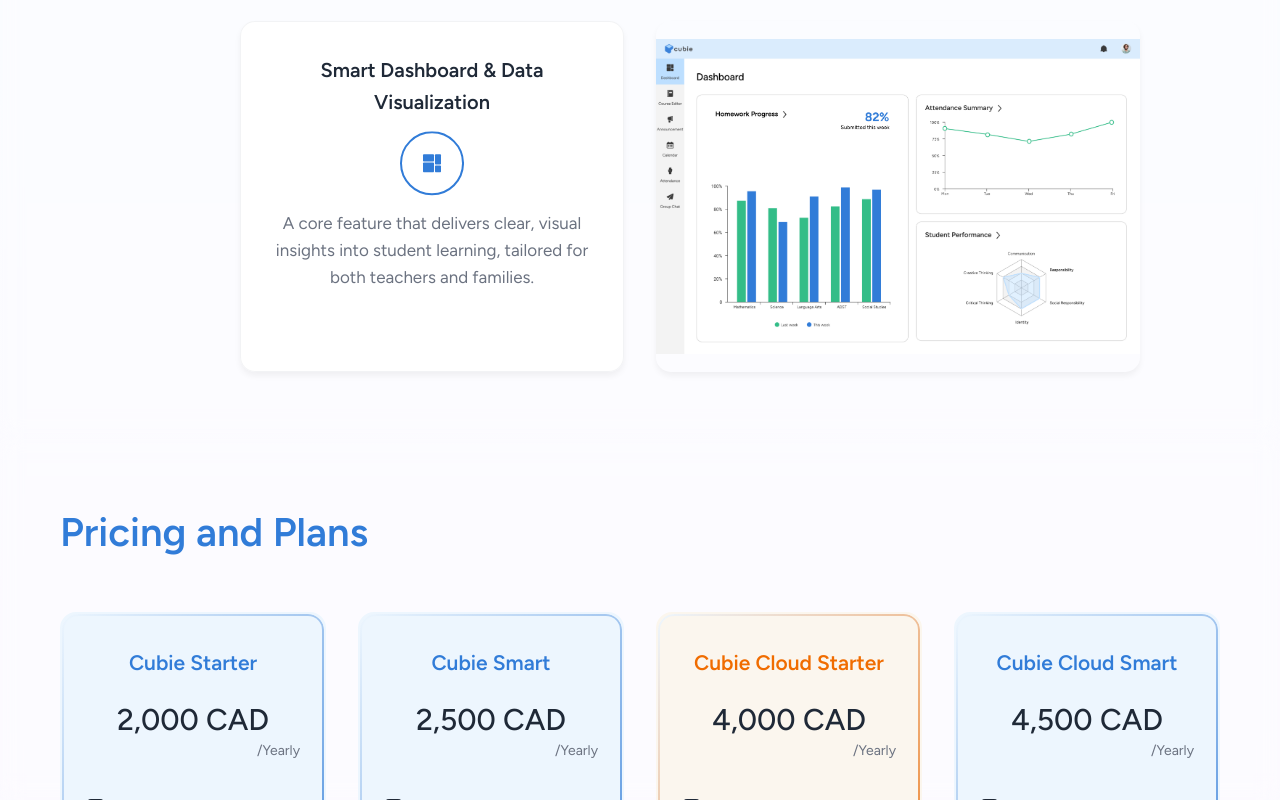
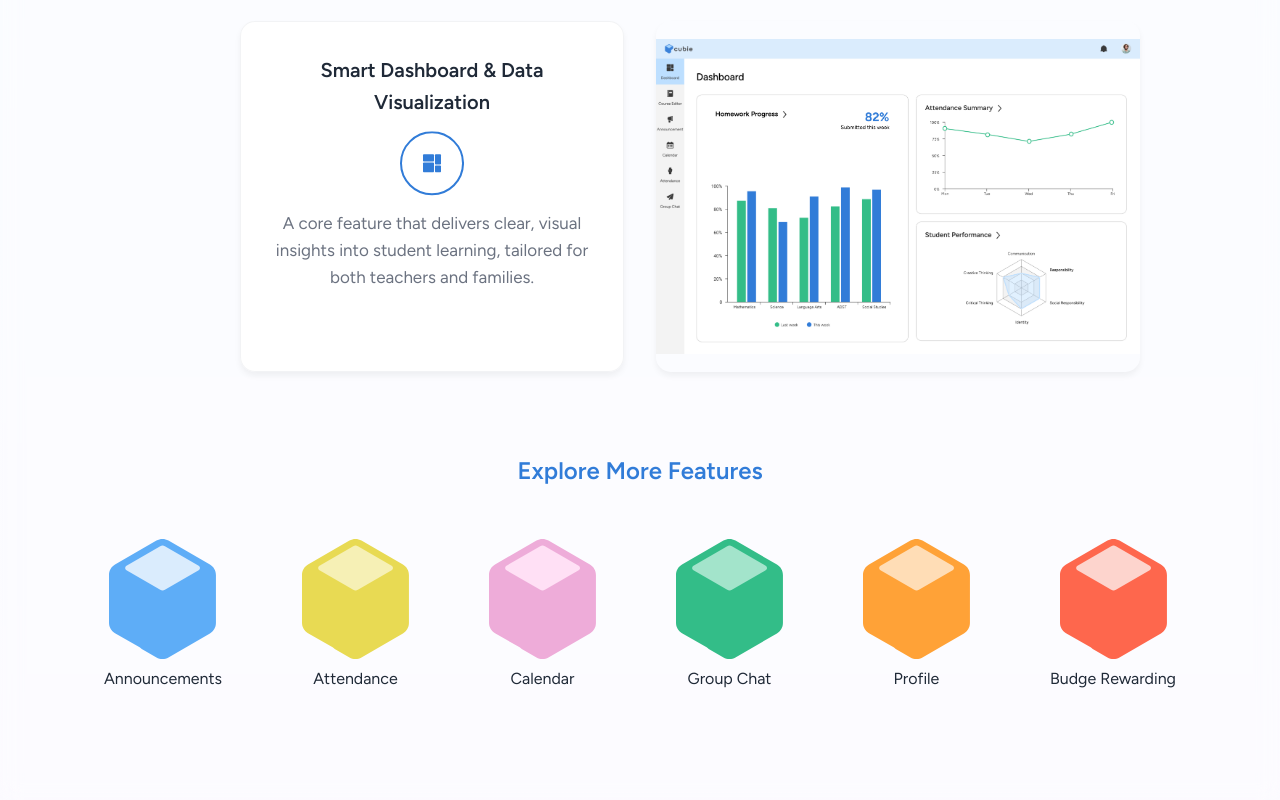
Before and after one commit to NaomimoaN/cubie-learning, a plain HTML site: page index.html in a window 1280 px wide. Shown: the part 2000-2800 px from the top of the page. Drawn offline with Linux system fonts and the light colour scheme; animation ran at ten frames a second.

Commit message:
integrated sub feature button, added cute animation

```diff
--- a/index.html
+++ b/index.html
@@ -226,8 +226,72 @@
           <!-- ========= -->
         </div>
       </div>
+      <!-- Sub Features Section -->
+      <section class="sub-features" id="sub-features">
+        <div class="container">
+          <!-- ==title=== -->
+          <p class="sub-features-title">Explore More Features</p>
+          <!-- ========== -->
+          <div class="sub-features-grid-container">
+            <div class="sub-features-grid">
+              <div class="sub-features-button">
+                <img
+                  src="media/LandingFeaturesButtons/Property 1=Blue, Property 2=Full.svg"
+                  alt="announcements"
+                />
+              </div>
+              <p>Announcements</p>
+            </div>
+            <div class="sub-features-grid">
+              <div class="sub-features-button">
+                <img
+                  src="media/LandingFeaturesButtons/Property 1=Yellow.svg"
+                  alt="attendance"
+                />
+              </div>
+              <p>Attendance</p>
+            </div>
+            <div class="sub-features-grid">
+              <div class="sub-features-button">
+                <img
+                  src="media/LandingFeaturesButtons/Property 1=Pink.svg"
+                  alt="calendar"
+                />
+              </div>
+              <p>Calendar</p>
+            </div>
+            <div class="sub-features-grid">
+              <div class="sub-features-button">
+                <img
+                  src="media/LandingFeaturesButtons/Property 1=Green.svg"
+                  alt="group chat"
+                />
+              </div>
+              <p>Group Chat</p>
+            </div>
+            <div class="sub-features-grid">
+              <div class="sub-features-button">
+                <img
+                  src="media/LandingFeaturesButtons/Property 1=Orange.svg"
+                  alt="profile"
+                />
+              </div>
+              <p>Profile</p>
+            </div>
+            <div class="sub-features-grid">
+
+              <div class="sub-features-button">
+                <img
+                  src="media/LandingFeaturesButtons/Property 1=Red.svg"
+                  alt="Budge Rewarding"
+                />
+              </div>
+              <p>Budge Rewarding</p>
+            </div>
+          </div>
+        </div>
+      </section>
     </section>
-
     <!-- Pricing Section -->
     <section class="pricing" id="pricing">
       <div class="container pricing-container">
--- a/style.css
+++ b/style.css
@@ -418,6 +418,56 @@ nav {
   line-height: 1.6;
 }
 
+/* Sub Features Section */
+
+.sub-features-title {
+  margin: 5rem 0;
+  font-size: 24px !important;
+  text-align: center;
+
+  color: var(--primary-color);
+  font-weight: 600;
+}
+
+.sub-features-button {
+  cursor: pointer;
+  transition: all 0.3s ease;
+  transform: translateY(0);
+  transform-origin: bottom center; /* 変形の基準点を下部中央に設定 */
+}
+
+.sub-features-button:hover {
+  transform: translateY(-4px);
+}
+
+.sub-features-button:active {
+  transform: scaleY(0.5); /* translateYを削除して、下部を固定 */
+  transition: transform 0.1s ease;
+}
+
+.sub-features-button:active:hover {
+  transform: scaleY(0.7); /* translateYを削除して、下部を固定 */
+}
+
+.sub-features-grid-container {
+  display: flex;
+  flex-direction: row;
+  align-items: center;
+  justify-content: center;
+  gap: 5rem;
+}
+
+.sub-features-grid {
+  display: flex;
+  flex-direction: column;
+  align-items: center;
+  justify-content: center;
+}
+
+.sub-features-grid p {
+  font-size: 16px;
+}
+
 /* Pricing Section */
 .pricing {
   padding: 4rem 0;
@@ -613,8 +663,6 @@ nav {
 .position-right-avatar img {
   object-position: 80% 50% !important; /* より右に寄せる */
 }
-
-
 
 .member-name {
   font-size: 18px;
```
Also changed, not shown: media/LandingFeaturesButtons/Property 1=Blue, Property 2=Full.svg (added), media/LandingFeaturesButtons/Property 1=Blue, Property 2=Hit.svg (added), media/LandingFeaturesButtons/Property 1=Green, Property 2=Hit.svg (added), media/LandingFeaturesButtons/Property 1=Green.svg (added), media/LandingFeaturesButtons/Property 1=Orange, Property 2=Hit.svg (added), media/LandingFeaturesButtons/Property 1=Orange.svg (added), media/LandingFeaturesButtons/Property 1=Pink, Property 2=Hit.svg (added), media/LandingFeaturesButtons/Property 1=Pink.svg (added), media/LandingFeaturesButtons/Property 1=Red, Property 2=Hit.svg (added), media/LandingFeaturesButtons/Property 1=Red.svg (added), media/LandingFeaturesButtons/Property 1=Yellow, Property 2=Hit.svg (added), media/LandingFeaturesButtons/Property 1=Yellow.svg (added), 2 other files.
